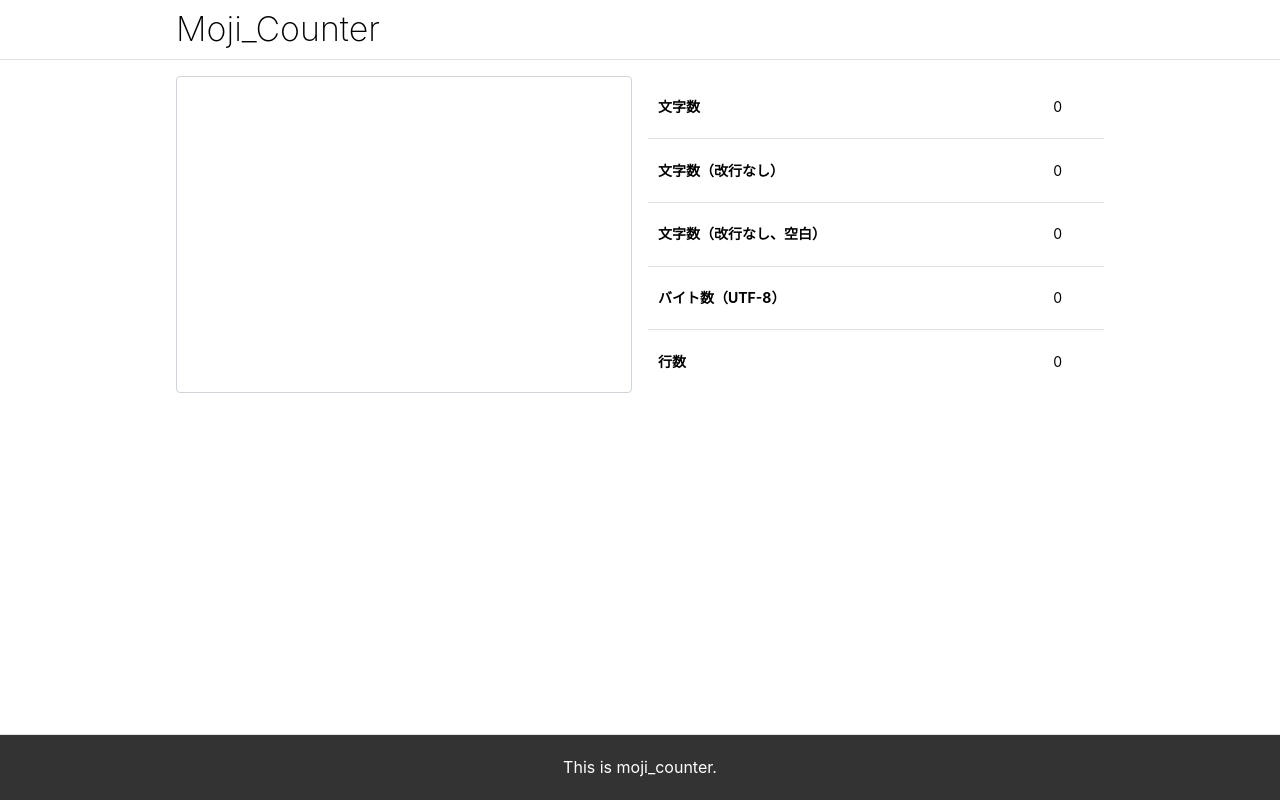
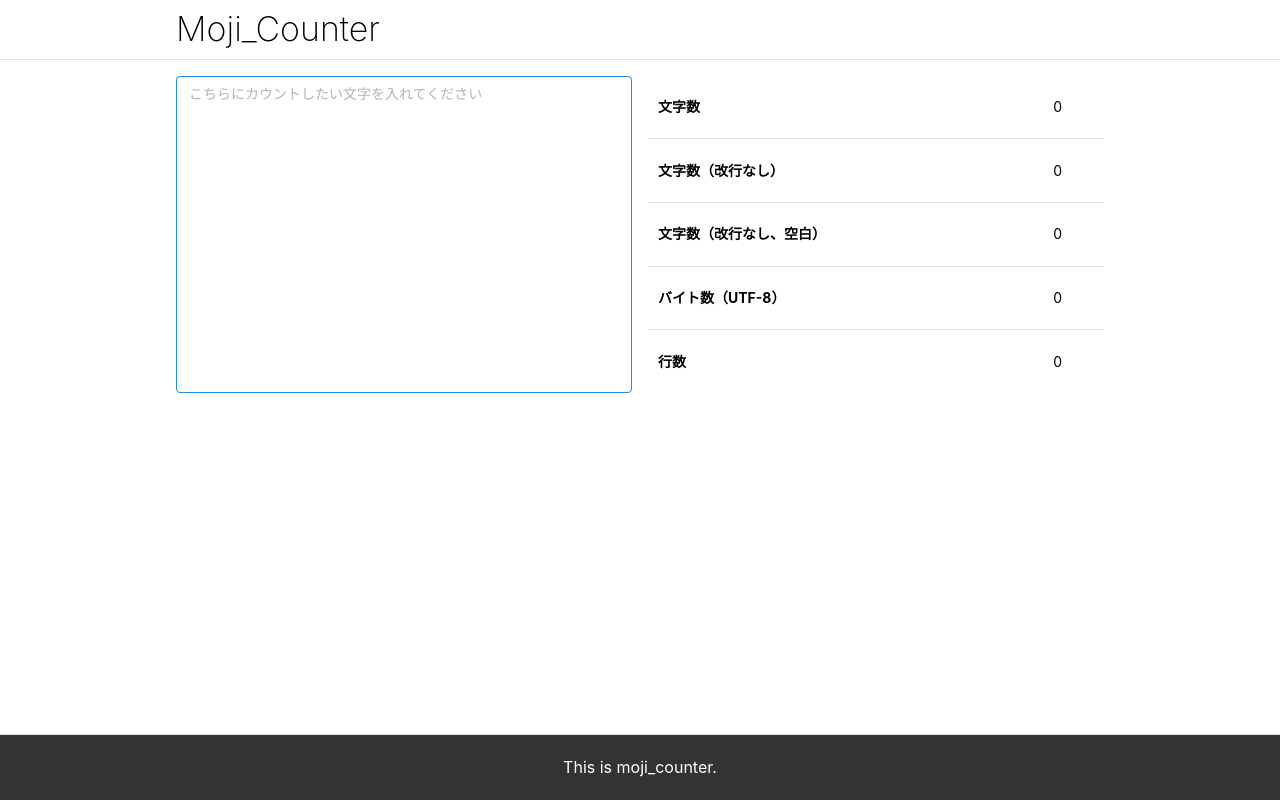
Before and after one commit to shamo-9118/moji-counter, a Next.js app: page / in a window 1280 px wide. Built offline with nearby package versions, Linux system fonts and the light colour scheme.

Commit message:
placeholder設置

```diff
--- a/src/components/Main.tsx
+++ b/src/components/Main.tsx
@@ -35,6 +35,8 @@ export const Main = () => {
     <Container>
       <SimpleGrid cols={2}>
         <Textarea
+          placeholder='こちらにカウントしたい文字を入れてください'
+          autoFocus
           onChange={(event) => {
             handleUserInput(event);
           }}
```
